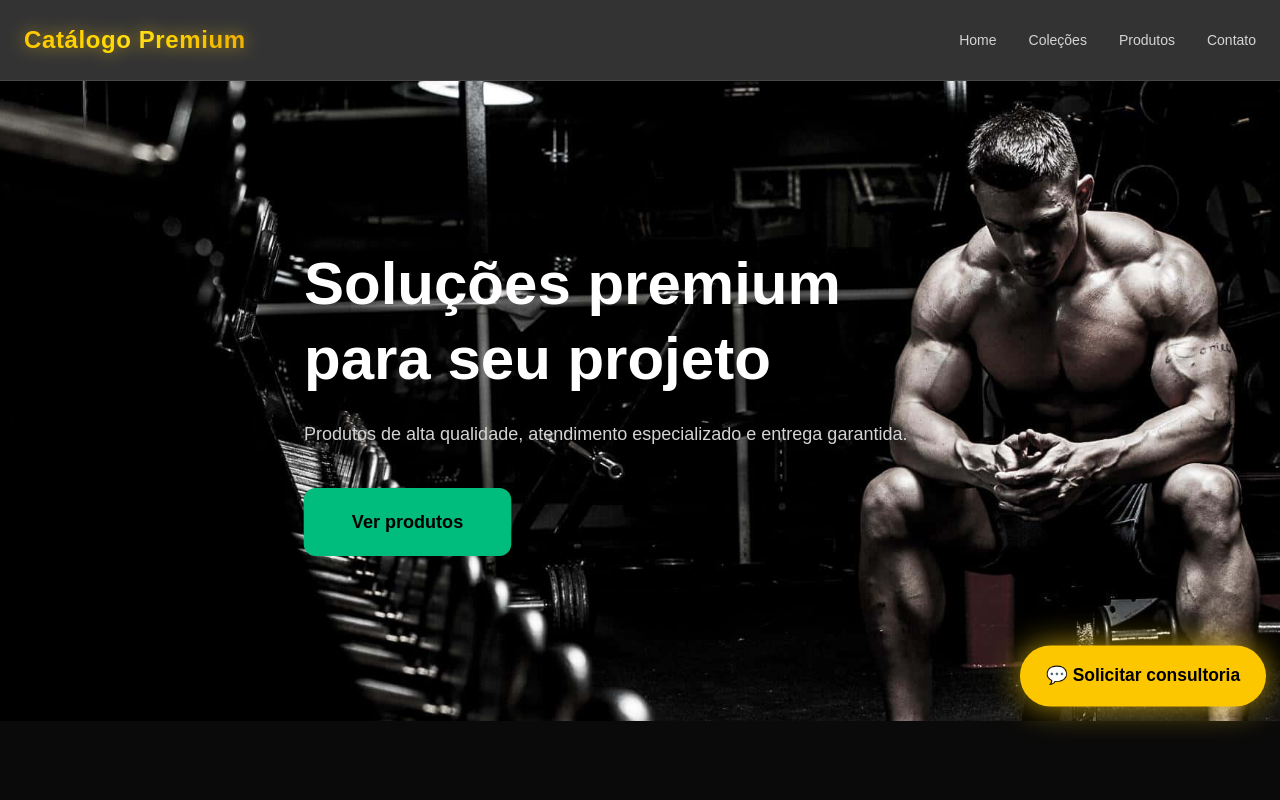
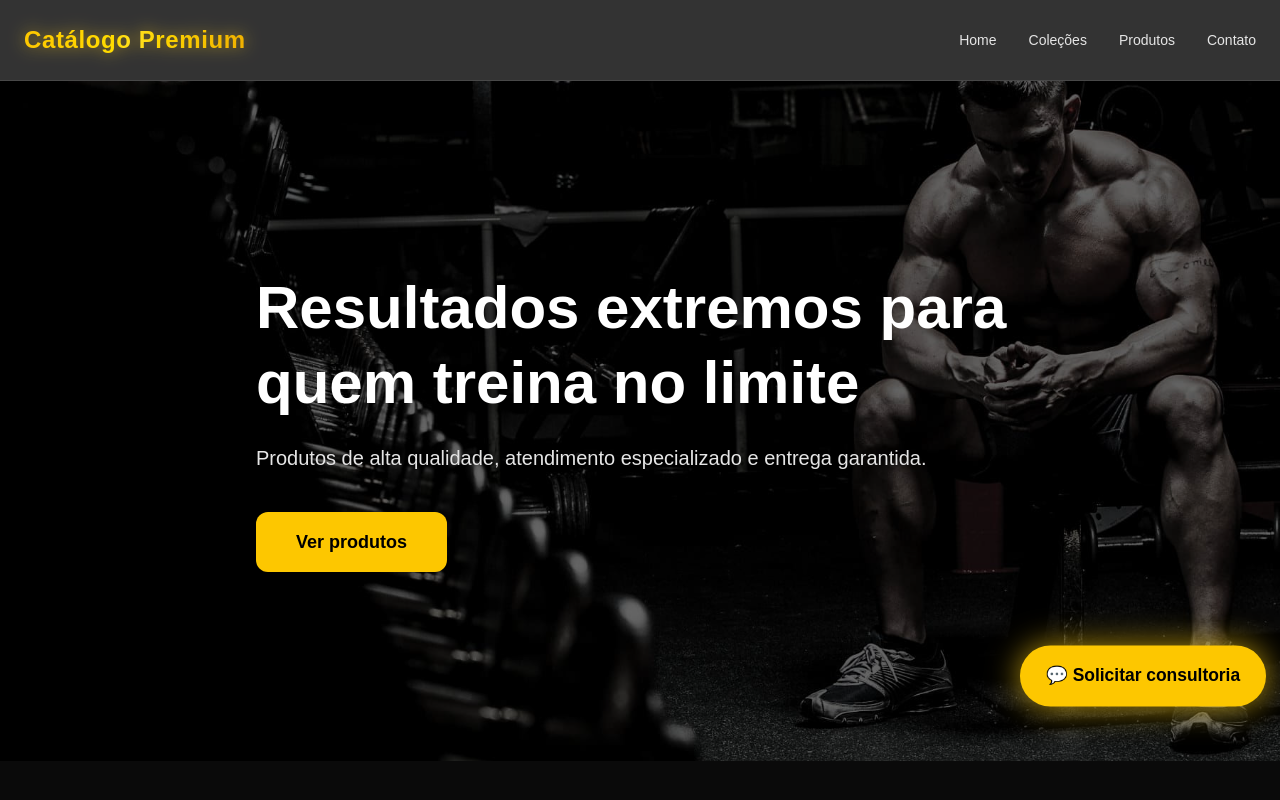
Before and after one commit to BrunoVenuto/catalogo-premium, a Next.js app: page / in a window 1280 px wide. Shown: the top 800 px of the page. Built offline with nearby package versions, Linux system fonts and the light colour scheme.

Commit message:
ajuste heroslider e menu hamburguer

```diff
--- a/components/FloatingCTA.tsx
+++ b/components/FloatingCTA.tsx
@@ -13,12 +13,13 @@ export default function FloatingCTA() {
       href={link}
       target="_blank"
       className="
+        hidden md:flex
         fixed z-40
         bottom-24 right-6
         bg-yellow-400 text-black
         px-6 py-4 rounded-full
         font-bold shadow-2xl
-        flex items-center gap-2
+        items-center gap-2
       "
       animate={{
         scale: [1, 1.12, 1],
--- a/components/Header.tsx
+++ b/components/Header.tsx
@@ -7,6 +7,18 @@ import Link from "next/link";
 
 export default function Header() {
   const [open, setOpen] = useState(false);
+
+  const consultoriaLink = `https://wa.me/${siteConfig.whatsapp}?text=${encodeURIComponent(
+    siteConfig.consultoriaMessage
+  )}`;
+
+  const mobileLinkClass = `
+    block w-full px-4 py-3 rounded-lg
+    text-white text-lg font-medium
+    transition
+    hover:bg-white/10 hover:text-yellow-400
+    active:bg-white/20
+  `;
 
   return (
     <>
@@ -31,17 +43,17 @@ export default function Header() {
           </Link>
 
           {/* MENU DESKTOP */}
-          <nav className="hidden md:flex gap-8 text-sm text-neutral-300">
-            <Link href="/" className="hover:text-white transition">
+          <nav className="hidden md:flex gap-8 text-sm text-neutral-200">
+            <Link href="/" className="hover:text-yellow-400 transition">
               Home
             </Link>
-            <Link href="/#collections" className="hover:text-white transition">
+            <Link href="/#collections" className="hover:text-yellow-400 transition">
               Coleções
             </Link>
-            <Link href="/#products" className="hover:text-white transition">
+            <Link href="/#products" className="hover:text-yellow-400 transition">
               Produtos
             </Link>
-            <Link href="/#contact" className="hover:text-white transition">
+            <Link href="/#contact" className="hover:text-yellow-400 transition">
               Contato
             </Link>
           </nav>
@@ -50,6 +62,7 @@ export default function Header() {
           <button
             onClick={() => setOpen(true)}
             className="md:hidden text-white text-3xl"
+            aria-label="Abrir menu"
           >
             ☰
           </button>
@@ -60,20 +73,21 @@ export default function Header() {
       <AnimatePresence>
         {open && (
           <motion.div
-            className="fixed inset-0 z-50 bg-black/60"
+            className="fixed inset-0 z-50 bg-black/70"
             initial={{ opacity: 0 }}
             animate={{ opacity: 1 }}
             exit={{ opacity: 0 }}
             onClick={() => setOpen(false)}
           >
             <motion.div
-              className="absolute top-0 right-0 w-72 h-full bg-neutral-950 p-6"
+              className="absolute top-0 right-0 w-80 h-full bg-neutral-950 p-6 flex flex-col"
               initial={{ x: "100%" }}
               animate={{ x: 0 }}
               exit={{ x: "100%" }}
               transition={{ duration: 0.3 }}
               onClick={(e) => e.stopPropagation()}
             >
+              {/* TOPO */}
               <div className="flex items-center justify-between mb-10">
                 <Link
                   href="/"
@@ -90,24 +104,45 @@ export default function Header() {
                 <button
                   onClick={() => setOpen(false)}
                   className="text-white text-2xl"
+                  aria-label="Fechar menu"
                 >
                   ✕
                 </button>
               </div>
 
-              <nav className="flex flex-col gap-6 text-lg">
-                <Link href="/" onClick={() => setOpen(false)}>
+              {/* LINKS MOBILE */}
+              <nav className="flex flex-col gap-2">
+                <Link href="/" onClick={() => setOpen(false)} className={mobileLinkClass}>
                   Home
                 </Link>
-                <Link href="/#collections" onClick={() => setOpen(false)}>
+                <Link href="/#collections" onClick={() => setOpen(false)} className={mobileLinkClass}>
                   Coleções
                 </Link>
-                <Link href="/#products" onClick={() => setOpen(false)}>
+                <Link href="/#products" onClick={() => setOpen(false)} className={mobileLinkClass}>
                   Produtos
                 </Link>
-                <Link href="/#contact" onClick={() => setOpen(false)}>
+                <Link href="/#contact" onClick={() => setOpen(false)} className={mobileLinkClass}>
                   Contato
                 </Link>
+              </nav>
+
+              {/* CTA CONSULTORIA */}
+              <div className="mt-auto pt-8">
+                <a
+                  href={consultoriaLink}
+                  target="_blank"
+                  className="
+                    block w-full text-center
+                    bg-yellow-400 text-black
+                    py-4 rounded-xl
+                    font-bold text-lg
+                    shadow-lg
+                    hover:brightness-110 transition
+                  "
+                >
+                  💬 Solicitar consultoria
+                </a>
+              </div>
 
               {/* BOTÃO ORÇAMENTO */}
               <button
@@ -118,11 +153,17 @@ export default function Header() {
                   ) as HTMLButtonElement | null;
                   btn?.click();
                 }}
-                  className="mt-6 bg-green-600 text-black py-3 rounded-lg font-semibold"
+                className="
+                  mt-4
+                  w-full
+                  bg-green-600 text-black
+                  py-4 rounded-xl
+                  font-bold text-lg
+                  hover:brightness-110 transition
+                "
               >
                 🛒 Ver Orçamento
               </button>
-              </nav>
             </motion.div>
           </motion.div>
         )}
--- a/components/HeroSlider.tsx
+++ b/components/HeroSlider.tsx
@@ -7,64 +7,57 @@ export default function HeroSlider() {
   return (
     <section
       id="home"
-      className="relative h-[80vh] bg-[url('/images/hero.jpg')] bg-cover bg-center overflow-hidden"
+      className="relative h-[85vh] min-h-[520px] w-full overflow-hidden"
     >
-      {/* Overlay */}
+      {/* IMAGEM DE FUNDO */}
+      <div
+        className="
+          absolute inset-0
+          bg-cover
+          bg-no-repeat
+          bg-[position:75%_center]
+          md:bg-center
+        "
+        style={{
+          backgroundImage: `url(${siteConfig.hero.imageDesktop})`,
+        }}
+      />
+
+      {/* OVERLAY */}
       <div className="absolute inset-0 bg-black/60" />
 
-      {/* Leve zoom contínuo no fundo */}
-      <motion.div
-        className="absolute inset-0 bg-[url('/images/logo.jpg')] bg-cover bg-top"
-        animate={{ scale: [1, 1.05, 1] }}
-        transition={{ duration: 20, repeat: Infinity, ease: "linear" }}
-      />
-
+      {/* CONTEÚDO */}
       <div className="relative z-10 h-full flex items-center">
         <div className="max-w-7xl mx-auto px-6">
-          <div className="max-w-2xl">
           <motion.h1
-              initial={{ opacity: 0, x: -60 }}
-              animate={{ opacity: 1, x: 0 }}
-              transition={{ duration: 0.8, ease: "easeOut" }}
-              className="text-4xl md:text-6xl font-bold leading-tight"
+            initial={{ opacity: 0, y: 30 }}
+            animate={{ opacity: 1, y: 0 }}
+            transition={{ duration: 0.7 }}
+            className="text-4xl md:text-6xl font-bold leading-tight max-w-3xl"
           >
             {siteConfig.hero.title}
           </motion.h1>
 
           <motion.p
-              initial={{ opacity: 0, x: -60 }}
-              animate={{ opacity: 1, x: 0 }}
-              transition={{ duration: 0.8, delay: 0.2, ease: "easeOut" }}
-              className="mt-6 text-neutral-300 text-lg"
+            initial={{ opacity: 0, y: 30 }}
+            animate={{ opacity: 1, y: 0 }}
+            transition={{ duration: 0.7, delay: 0.1 }}
+            className="mt-6 text-lg md:text-xl text-neutral-200 max-w-2xl"
           >
             {siteConfig.hero.subtitle}
           </motion.p>
 
-            {/* CTA PULSANTE */}
           <motion.a
             href="#products"
-              className="inline-block mt-10 bg-emerald-500 px-12 py-5 rounded-xl text-black font-bold text-lg"
-              animate={{
-                scale: [1, 1.08, 1],
-                boxShadow: [
-                  "0 0 0px rgba(16,185,129,0.0)",
-                  "0 0 30px rgba(16,185,129,0.9)",
-                  "0 0 0px rgba(16,185,129,0.0)",
-                ],
-              }}
-              transition={{
-                duration: 1.2,
-                repeat: Infinity,
-                ease: "easeInOut",
-              }}
-              whileHover={{ scale: 1.12 }}
-              whileTap={{ scale: 0.95 }}
+            initial={{ opacity: 0, y: 30 }}
+            animate={{ opacity: 1, y: 0 }}
+            transition={{ duration: 0.7, delay: 0.2 }}
+            className="inline-block mt-10 bg-yellow-400 text-black px-10 py-4 rounded-xl font-bold text-lg hover:brightness-110 transition"
           >
             {siteConfig.hero.cta}
           </motion.a>
         </div>
       </div>
-      </div>
     </section>
   );
 }
--- a/config/site.ts
+++ b/config/site.ts
@@ -1,22 +1,20 @@
 export const siteConfig = {
   name: "Catálogo Premium",
 
-  // Número do WhatsApp (55 + DDD + número)
   whatsapp: "5531995453632",
 
-  // Mensagem padrão do orçamento (carrinho)
-  whatsappMessage: "Olá! Estou vindo do seu site, gostaria de fazer um pedido com os seguintes itens:",
-
-  // Mensagem da consultoria (botão flutuante)
+  whatsappMessage: "Olá! Eu vim do seu site e gostaria de fazer um pedido com os seguintes itens:",
   consultoriaMessage: "Olá, preciso de uma consultoria antes de fazer meu pedido.",
 
-  // ✅ HERO CONFIGURÁVEL
   hero: {
-    title: "Soluções premium para seu projeto",
+    title: "Resultados extremos para quem treina no limite",
     subtitle:
       "Produtos de alta qualidade, atendimento especializado e entrega garantida.",
     cta: "Ver produtos",
-    image: "/images/hero.jpg", // troque pelo nome da sua imagem
+
+    // 👇 IMAGENS DIFERENTES
+    imageDesktop: "/images/logo-desktop.jpg",
+    imageMobile: "/images/logo-mobile.jpg",
   },
 
   menu: [
```
Also changed, not shown: public/images/logo-desktop.jpg (renamed from public/images/logo.jpg), public/images/logo-mobile.jpg (added). Lines whose indentation alone changed are shown as unchanged.
